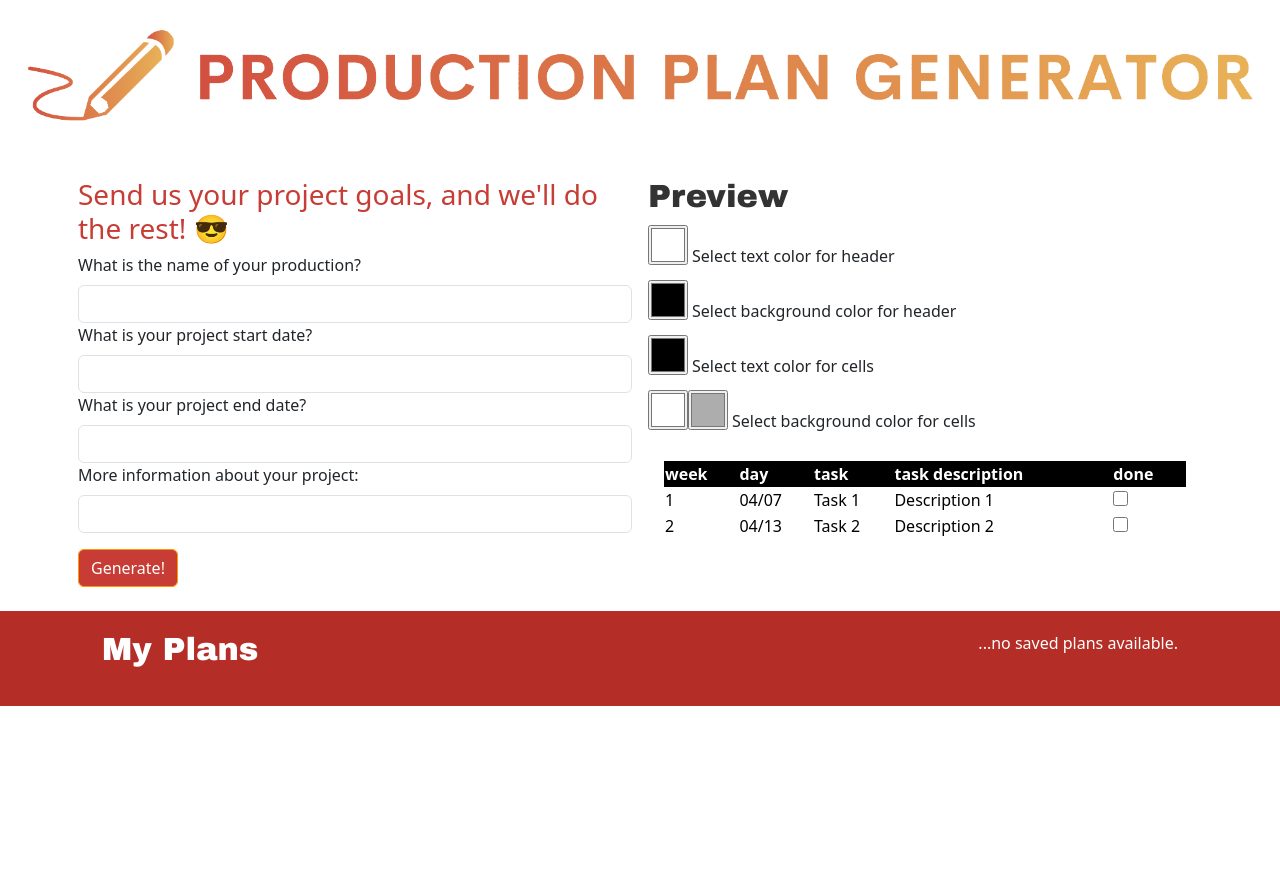
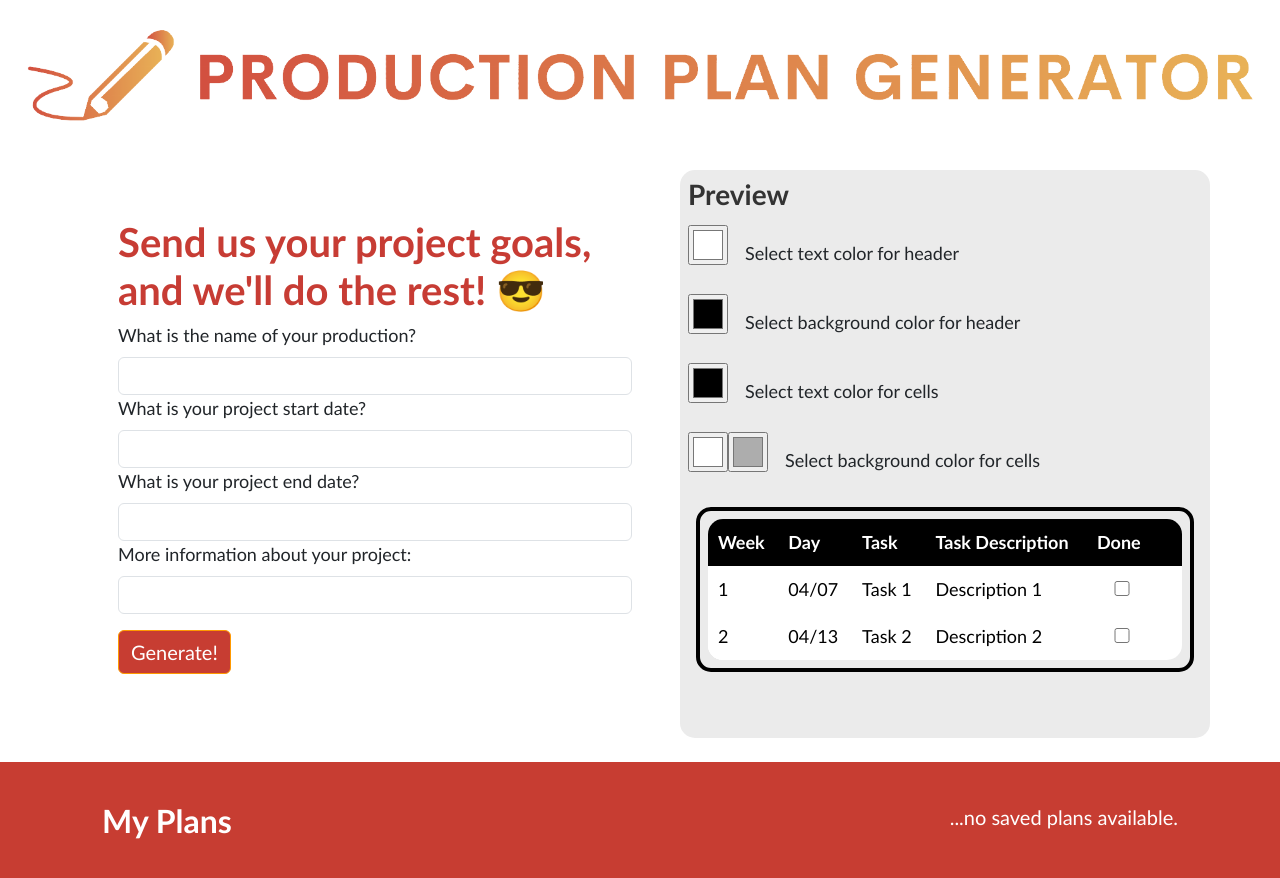
Before and after one commit to Abby-Dennin/Animation-Production-Plan-Generator, a React (Vite) app in the folder frontend/: page / in a window 1280 px wide. Shown: the top 878 px of the page. Before the commit the page ends 800 px from the top, so only its background shows below. Built offline with nearby package versions, Linux system fonts and the light colour scheme; the HTML template or start-up script is replaced by a standard one.

Commit message:
added formatting and styling

```diff
--- a/frontend/src/components/ParentComponent.tsx
+++ b/frontend/src/components/ParentComponent.tsx
@@ -30,7 +30,7 @@ const ParentComponent = () => {
 
   return (
     <div>
-        <img src={logoImage} alt="Logo" style={{ width: "100%", marginBottom: "20px" }} />
+        <img src={logoImage} alt="Logo" style={{ width: "100%", marginBottom: "20px"}} />
       <PlanningForm
         onSavePlan={onSavePlan}
         parentHeaderColor={headerTextColor}
@@ -40,8 +40,10 @@ const ParentComponent = () => {
         setHeaderBgColor={setParentHeaderBgColor}
         setCellBgColor1={setParentCellBgColor1}
         setCellBgColor2={setParentCellBgColor2}
+        style={{padding: '20px'}}
       />
-      <div style={{backgroundColor:'#b42e27' }}>
+      <div><br></br></div>
+      <div style={{backgroundColor:'#c73d32',padding: '20px'}}>
         <SavedPlans savedPlans={savedPlans} setSavedPlans={setSavedPlans}/>
       </div>
     </div>
--- a/frontend/src/components/PlanningForm.tsx
+++ b/frontend/src/components/PlanningForm.tsx
@@ -37,7 +37,7 @@ const formatString = (
     moreInfo: string,
 ) => {
     return (
-        "Create an animation production plan in csv format with the headers: week, day, task, task description, for a project called: " +
+        "Create an animation production plan in csv format with the headers: Week, Day, Task, Task Description, for a project called: " +
         planName +
         ", assign dates for each task assuming the project is starting on " + startDate +
         " and is ending on " + endDate + "." +
@@ -159,37 +159,37 @@ const PlanningForm: React.FC<Props> = ({ onSavePlan, parentHeaderColor, parentCe
 
       const renderPreviewTable = () => {
         // Example default values
-        const defaultTableRows = ["week", "day", "task", "task description","done"];
+        const defaultTableRows = ["Week", "Day", "Task", "Task Description","Done"];
         const defaultValues = [
           ["1", "04/07", "Task 1", "Description 1"],
           ["2", "04/13", "Task 2", "Description 2"],
         ];
 
         return (
-          <div className="mw-45 p-2 col">
-            <table style={{ width: '100%' }}>
-              <thead>
+          <div className="mw-45 p-2 col" style={{borderRadius: '15px', overflow: 'hidden', border: '4px solid #000000' }}>
+            <table style={{ width: '100%', borderRadius: '15px', overflow: 'hidden', backgroundColor: "#ffffff"}}>
+              <thead style={{fontFamily: "'Trebuchet MS', sans-serif", fontSize: '18px'}}>
                 <tr>
                   {defaultTableRows.map((row, index) => (
-                    <th key={index} style={{ color: headerTextColor, backgroundColor: headerBgColor }}>
+                    <th key={index} style={{ color: headerTextColor, backgroundColor: headerBgColor, padding: '10px' }}>
                       {row}
                     </th>
                   ))}
-                  <th style={{ color: headerTextColor, backgroundColor: headerBgColor }}>
+                  <th style={{ color: headerTextColor, backgroundColor: headerBgColor, padding: '10px'}}>
                     {formSubmitted && <th>Done</th>}
                   </th> {/* Add the "Done" column header */}
                 </tr>
               </thead>
-              <tbody>
+              <tbody style={{fontFamily: "'Trebuchet MS', sans-serif", fontSize: '18px', backgroundColor: cellBgColor1}}>
                 {defaultValues.map((row, index) => (
-                  <tr key={index}>
+                  <tr key={index} style={{backgroundColor: cellBgColor1}}>
                     {row.map((val, i) => (
-                      <td key={i} style={{ color: cellTextColor, backgroundColor: cellBgColor1 }}>
+                      <td key={i} style={{ color: cellTextColor, backgroundColor: cellBgColor1, padding: '10px'  }}>
                         {val}
                       </td>
                     ))}
-                    <td style={{ color: cellTextColor, backgroundColor: cellBgColor1 }}>
-                      <input type="checkbox" checked={false} style={{ width: '15px', height: '15px' }} />
+                    <td style={{ color: cellTextColor, backgroundColor: cellBgColor1, padding: '10px'  }}>
+                      <input type="checkbox" checked={false} style={{ width: '50px', height: '15px' }} />
                     </td>
                   </tr>
                 ))}
@@ -208,11 +208,11 @@ const PlanningForm: React.FC<Props> = ({ onSavePlan, parentHeaderColor, parentCe
     return (
         <div className="container">
             <div className="row">
-                <div className="mw-45 col p-2 ">
+                <div className="mw-45 col p-2 " style={{margin: '40px'}}>
                     <form onSubmit={handleSubmit(onSubmit)}>
                         {error && <p className="text-danger">{error}</p>}
-                        <h3 style={{ color: '#c73c34' }}>Send us your project goals, and we'll do the rest! 😎</h3>
-                        <div className="mb-3">
+                        <h1 style={{ fontFamily: "'Trebuchet MS', sans-serif", fontWeight: 'bold', color: '#c73c34' }}>Send us your project goals, and we'll do the rest! 😎</h1>
+                        <div className="mb-3" style={{fontFamily: "'Trebuchet MS', sans-serif", fontSize: '18px'}}>
                             <label htmlFor="planName" className="form-label">
                                 What is the name of your production?
                             </label>
@@ -253,14 +253,16 @@ const PlanningForm: React.FC<Props> = ({ onSavePlan, parentHeaderColor, parentCe
                                 className="form-control"
                             />
                         </div>
-                        <button className="btn btn-primary mb-3" style={{ backgroundColor: '#c73c34', borderColor: '#ff9900' }} >Generate!</button>
+                        <button className="btn btn-primary mb-3" style={{fontFamily: "'Trebuchet MS', sans-serif", fontSize: '20px', backgroundColor: '#c73d32', borderColor: '#ff9900' }} >Generate!</button>
                     </form>
                 </div>
-                <div className="mw-45 p-2 col">
-                <div>
-                    <h2 style={{ fontFamily: 'Arial Black', fontWeight: 'bold', color: '#333' }}>Preview</h2>
+
+
+                <div className="mw-45 p-2 col" style={{backgroundColor: "#ebebeb",borderRadius: '15px', overflow: 'hidden'}}>
+                <div style={{paddingBottom: '3px' }}>
+                    <h3 style={{ fontFamily: "'Trebuchet MS', sans-serif", fontWeight: 'bold', color: '#333'}}>Preview</h3>
                 </div>
-                    <div>
+                    <div style={{fontFamily: "'Trebuchet MS', sans-serif", fontSize: '18px'}}>
                     <input
                         type="color"
                         id="headerColor"
@@ -269,14 +271,14 @@ const PlanningForm: React.FC<Props> = ({ onSavePlan, parentHeaderColor, parentCe
                             setHeaderTextColor(e.target.value);
                             setParentHeaderTextColor(e.target.value);
                         }}
-                        style={{width: "40px", height: "40px", padding: '2px' }}
+                        style={{width: "40px", height: "40px", padding: '4px' }}
                     />
-                    <label htmlFor="headerColor" className="form-label" style={{padding: '4px'}}>
+                    <label htmlFor="headerColor" className="form-label" style={{padding: '17px'}}>
                         Select text color for header
                     </label>
                     </div>
 
-                    <div>
+                    <div style={{fontFamily: "'Trebuchet MS', sans-serif", fontSize: '18px'}}>
                     <input
                         type="color"
                         id="headerBgColor"
@@ -285,14 +287,14 @@ const PlanningForm: React.FC<Props> = ({ onSavePlan, parentHeaderColor, parentCe
                             setHeaderBgColor(e.target.value);
                             setParentHeaderBgColor(e.target.value);
                         }}
-                        style={{width: "40px", height: "40px", padding: '2px' }}
+                        style={{width: "40px", height: "40px", padding: '4px' }}
                     />
-                    <label htmlFor="headerBgColor" className="form-label" style={{padding: '4px'}}>
+                    <label htmlFor="headerBgColor" className="form-label" style={{padding: '17px'}}>
                         Select background color for header
                     </label>
                     </div>
 
-                    <div>
+                    <div style={{fontFamily: "'Trebuchet MS', sans-serif", fontSize: '18px'}}>
                     <input
                         type="color"
                         id="cellColor"
@@ -301,14 +303,14 @@ const PlanningForm: React.FC<Props> = ({ onSavePlan, parentHeaderColor, parentCe
                             setCellTextColor(e.target.value)
                             setParentCellColor(e.target.value);
                         }}
-                        style={{width: "40px", height: "40px", padding: '2px' }}
+                        style={{width: "40px", height: "40px", padding: '4px' }}
                     />
-                    <label htmlFor="cellColor" className="form-label" style={{padding: '4px'}}>
+                    <label htmlFor="cellColor" className="form-label" style={{padding: '17px'}}>
                         Select text color for cells
                     </label>
                     </div>
 
-                    <div>
+                    <div style={{fontFamily: "'Trebuchet MS', sans-serif", fontSize: '18px'}}>
                     <input
                         type="color"
                         id="cellBgColor1"
@@ -317,7 +319,7 @@ const PlanningForm: React.FC<Props> = ({ onSavePlan, parentHeaderColor, parentCe
                             setCellBgColor1(e.target.value);
                             setParentCellBgColor1(e.target.value);
                         }}
-                        style={{width: "40px", height: "40px", padding: '2px' }}
+                        style={{width: "40px", height: "40px", padding: '4px' }}
                     />
                     <input
                         type="color"
@@ -327,9 +329,9 @@ const PlanningForm: React.FC<Props> = ({ onSavePlan, parentHeaderColor, parentCe
                             setCellBgColor2(e.target.value);
                             setParentCellBgColor2(e.target.value);
                         }}
-                        style={{width: "40px", height: "40px", padding: '2px' }}
+                        style={{width: "40px", height: "40px", padding: '4px' }}
                     />
-                    <label htmlFor="cellBgColor" className="form-label" style={{padding: '4px'}}>
+                    <label htmlFor="cellBgColor" className="form-label" style={{padding: '17px'}}>
                         Select background color for cells
                     </label>
                     </div>
@@ -343,38 +345,38 @@ const PlanningForm: React.FC<Props> = ({ onSavePlan, parentHeaderColor, parentCe
                     <div className="mw-45 p-2 col">
                         {isLoading && <div className="spinner-border"></div>}
                         {formSubmitted && (
-                        <table>
+                        <table style={{borderRadius: '15px', overflow: 'hidden'}}>
                             <thead>
                             <tr>
                                 {tableRows.map((row, index) => (
                                 <th
                                     key={index}
-                                    style={{ color: headerTextColor, backgroundColor: headerBgColor }}
+                                    style={{fontFamily: "'Trebuchet MS', sans-serif", fontSize: '18px', fontWeight: 'bold', color: headerTextColor, backgroundColor: headerBgColor, padding: '10px'}}
                                 >
                                     {row}
                                 </th>
                                 ))}
 
-                                <th style={{ color: headerTextColor, backgroundColor: headerBgColor }}>
+                                <th style={{fontFamily: "'Trebuchet MS', sans-serif", fontSize: '18px', fontWeight: 'bold',  color: headerTextColor, backgroundColor: headerBgColor, padding: '10px'}}>
                                     {formSubmitted && (
                                         <th>Done</th>
                                     )}
                                 </th> {/* Add the "Done" column header */}
                             </tr>
                             </thead>
-                            <tbody>
+                            <tbody style={{padding: '40px'}}>
                                 {values.map((row, index) => (
-                                    <tr key={index}>
+                                    <tr key={index} style={{padding: '40px'}}>
                                     {row.map((val, i) => (
-                                        <td key={i} style={{ color: cellTextColor, backgroundColor: getCellBgColor(row) }}>
+                                        <td key={i} style={{ fontFamily: "'Trebuchet MS', sans-serif", fontSize: '18px', color: cellTextColor, backgroundColor: getCellBgColor(row),padding: '10px'  }}>
                                         {val}
                                         </td>
                                     ))}
-                                    <td style={{ color: cellTextColor, backgroundColor: getCellBgColor(row) }}>
+                                    <td style={{fontFamily: "'Trebuchet MS', sans-serif", fontSize: '18px', color: cellTextColor, backgroundColor: getCellBgColor(row),padding: '10px' }}>
                                         <input
                                             type="checkbox"
                                             checked={false}
-                                            style={{ width: '15px', height: '15px' }}
+                                            style={{ width: '15px', height: '15px'}}
                                         />
                                     </td>
                                     </tr>
@@ -385,7 +387,7 @@ const PlanningForm: React.FC<Props> = ({ onSavePlan, parentHeaderColor, parentCe
                     {formSubmitted && (
                     <div className="mw-45 p-2 col">
                         {/* Render the table and save plan button */}
-                        <button className="btn btn-primary" onClick={handleSavePlan} style={{ backgroundColor: '#c73c34', borderColor: '#ff9900' }}>
+                        <button className="btn btn-primary" onClick={handleSavePlan} style={{fontFamily: "'Trebuchet MS', sans-serif", fontSize: '20px', backgroundColor: '#c73c34', borderColor: '#ff9900' }}>
                         SAVE PLAN
                         </button>
                     </div>
--- a/frontend/src/components/SavedPlans.tsx
+++ b/frontend/src/components/SavedPlans.tsx
@@ -3,6 +3,7 @@ import React, { useState, useEffect } from "react";
 import { FontAwesomeIcon } from "@fortawesome/react-fontawesome";
 import { faCheckCircle } from "@fortawesome/free-solid-svg-icons";
 import { faTrashCan } from "@fortawesome/free-solid-svg-icons";
+import "./style.css"; // Import the CSS file
 
 interface SavedPlan {
   planName: string;
@@ -144,12 +145,12 @@ const deletePlan = (index: number) => {
   return (
     <div className="container" style={{ display: 'flex', justifyContent: 'space-between'}}>
       <div style={{ flex: '1', padding: '20px' }}>
-        <h2 style={{color: '#ffffff', fontFamily: 'Arial Black', fontWeight: 'bold'}}>My Plans</h2>
+        <h2 style={{color: '#ffffff', fontFamily: "'Trebuchet MS', sans-serif", fontWeight: 'bold', }}>My Plans</h2>
               <ul  style={{color: '#ffffff'}}>
                 {savedPlans.map((plan, index) => (
                   <li key={index}>
                     {/* Render plan title as a button */}
-                    <button className="btn btn-primary mb-3" onClick={() => handleButtonClick(plan)} style={{ backgroundColor: '#ff9900', borderColor: '#c73c34' }}>
+                    <button className="btn btn-primary mb-3" onClick={() => handleButtonClick(plan)} style={{fontFamily: "'Trebuchet MS', sans-serif", fontSize: '20px', backgroundColor: '#e19d44', borderColor: '#e19d44' }}>
                       {plan.planName}
                     </button>
                     <button
@@ -168,50 +169,39 @@ const deletePlan = (index: number) => {
       </div>
       <div style={{padding: '20px', color: '#ffffff'}}>
         {savedPlans.length === 0 ? (
-          <p>...no saved plans available.</p>
+          <p style={{fontFamily: "'Trebuchet MS', sans-serif", fontSize: '20px'}}>...no saved plans available.</p>
         ) : (
           <>
             {selectedPlan && showDetails && (
-              <div>
-
-                <button
-                  className="btn btn-success"
-                  onClick={handleExportCSV}
-                  style={{ backgroundColor: '#ff9900', borderColor: '#c73c34'}}
-                >
-                  Export Spreadsheet
-                </button>
-
-                <div style={{paddingBottom:'20px', paddingTop:'20px'}}>
+              <div >
+                <div style={{fontFamily: "'Trebuchet MS', sans-serif", fontSize: '19px', paddingBottom:'40px', paddingTop:'40px'}}>
                   Your Progress:
                 <div className="progress">
                   <div
                     className="progress-bar"
                     role="progressbar"
-                    style={{ width: `${progress}%`, backgroundColor:'#ff9900'  }}
+                    style={{ width: `${progress}%`, backgroundColor:'#e19d44'  }}
                     aria-valuenow={progress}
                     aria-valuemin={0}
                     aria-valuemax={100}
                   >
-                    {progress.toFixed(2)}%
                     </div>
                   </div>
                 </div>
 
+                <h4 style={{color: '#ffffff', fontFamily: "'Trebuchet MS', sans-serif", fontWeight: 'bold'}}>{selectedPlan.planName}</h4>
 
-                <h4 style={{color: '#ffffff', fontFamily: 'Arial Black', fontWeight: 'bold'}}>{selectedPlan.planName}</h4>
-
-                <table className="table" style={{ width: tableWidth ? `${tableWidth}px` : 'auto' }}>
-                <thead>
+                <table className="table" style={{ width: tableWidth ? `${tableWidth}px` : 'auto', borderRadius: '15px', overflow: 'hidden'}}>
+                <thead style={{fontFamily: "'Trebuchet MS', sans-serif", fontWeight: 'bold', fontSize: '18px'}}>
                   <tr>
-                      <th style={{ color: selectedPlan.headerTextColor, backgroundColor: selectedPlan.headerBgColor }}>Week</th>
-                      <th style={{ color: selectedPlan.headerTextColor, backgroundColor: selectedPlan.headerBgColor }}>Day</th>
-                      <th style={{ color: selectedPlan.headerTextColor, backgroundColor: selectedPlan.headerBgColor }}>Task</th>
-                      <th style={{ color: selectedPlan.headerTextColor, backgroundColor: selectedPlan.headerBgColor }}>Task Description</th>
-                      <th style={{ color: selectedPlan.headerTextColor, backgroundColor: selectedPlan.headerBgColor }}>Done</th> {/* Add "Done" column header */}
+                      <th style={{ color: selectedPlan.headerTextColor, backgroundColor: selectedPlan.headerBgColor,padding: '10px'}}>Week</th>
+                      <th style={{ color: selectedPlan.headerTextColor, backgroundColor: selectedPlan.headerBgColor,padding: '10px'}}>Day</th>
+                      <th style={{ color: selectedPlan.headerTextColor, backgroundColor: selectedPlan.headerBgColor,padding: '10px'}}>Task</th>
+                      <th style={{ color: selectedPlan.headerTextColor, backgroundColor: selectedPlan.headerBgColor,padding: '10px'}}>Task Description</th>
+                      <th style={{ color: selectedPlan.headerTextColor, backgroundColor: selectedPlan.headerBgColor,padding: '10px'}}>Done</th> {/* Add "Done" column header */}
                   </tr>
                   </thead>
-                  <tbody>
+                  <tbody style={{fontFamily: "'Trebuchet MS', sans-serif", fontSize: '18px', padding: '20px'}}>
                     {selectedPlan.data.slice(0).map((row, rowIndex) => (
                       <tr key={rowIndex}>
                         {row.map((cell, cellIndex) => (
@@ -230,7 +220,13 @@ const deletePlan = (index: number) => {
                     ))}
                   </tbody>
                 </table>
-
+                <button
+                  className="btn btn-success"
+                  onClick={handleExportCSV}
+                  style={{fontFamily: "'Trebuchet MS', sans-serif", fontSize: '20px', backgroundColor: '#e19d44', borderColor: '#e19d44'}}
+                >
+                  Export Spreadsheet
+                </button>
               </div>
             )}
           </>
--- /dev/null
+++ b/frontend/src/components/style.css
@@ -0,0 +1,35 @@
+.circular-progress-container {
+  position: relative;
+  width: 100px;
+  height: 100px;
+}
+
+.circular-progress-svg {
+  width: 100%;
+  height: 100%;
+}
+
+.circular-progress-background {
+  fill: none;
+  stroke: #eee; /* Change to the desired background color */
+  stroke-width: 4;
+}
+
+.circular-progress-bar {
+  fill: none;
+  stroke: #e19d44; /* Change to the desired progress color */
+  stroke-width: 4;
+  stroke-dasharray: 251;
+  stroke-dashoffset: 251;
+  transition: stroke-dashoffset 0.5s;
+}
+
+.progress-text {
+  position: absolute;
+  top: 50%;
+  left: 50%;
+  transform: translate(-50%, -50%);
+  font-family: Arial, sans-serif;
+  font-size: 14px;
+  color: #333; /* Change to the desired text color */
+}
```
